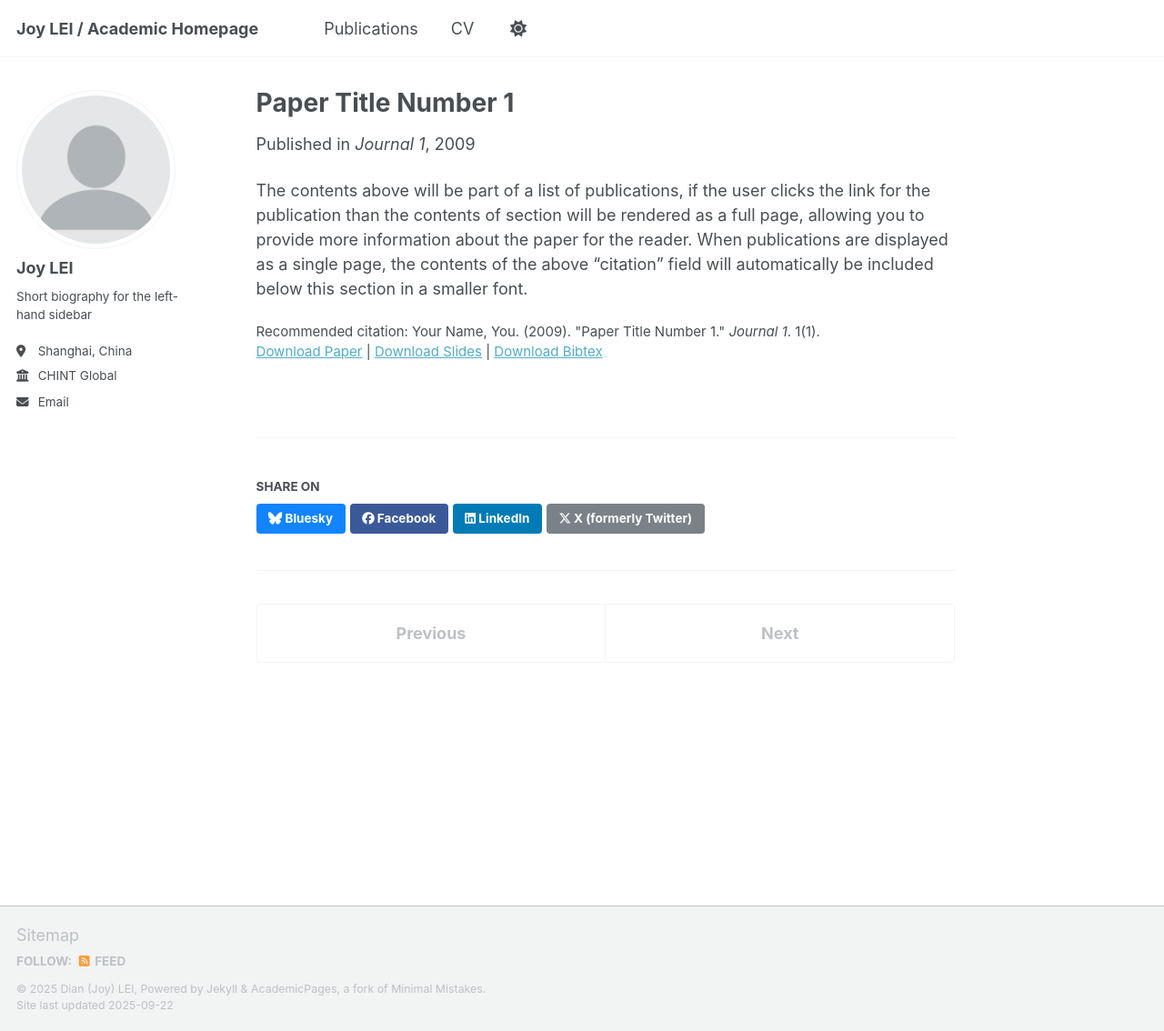
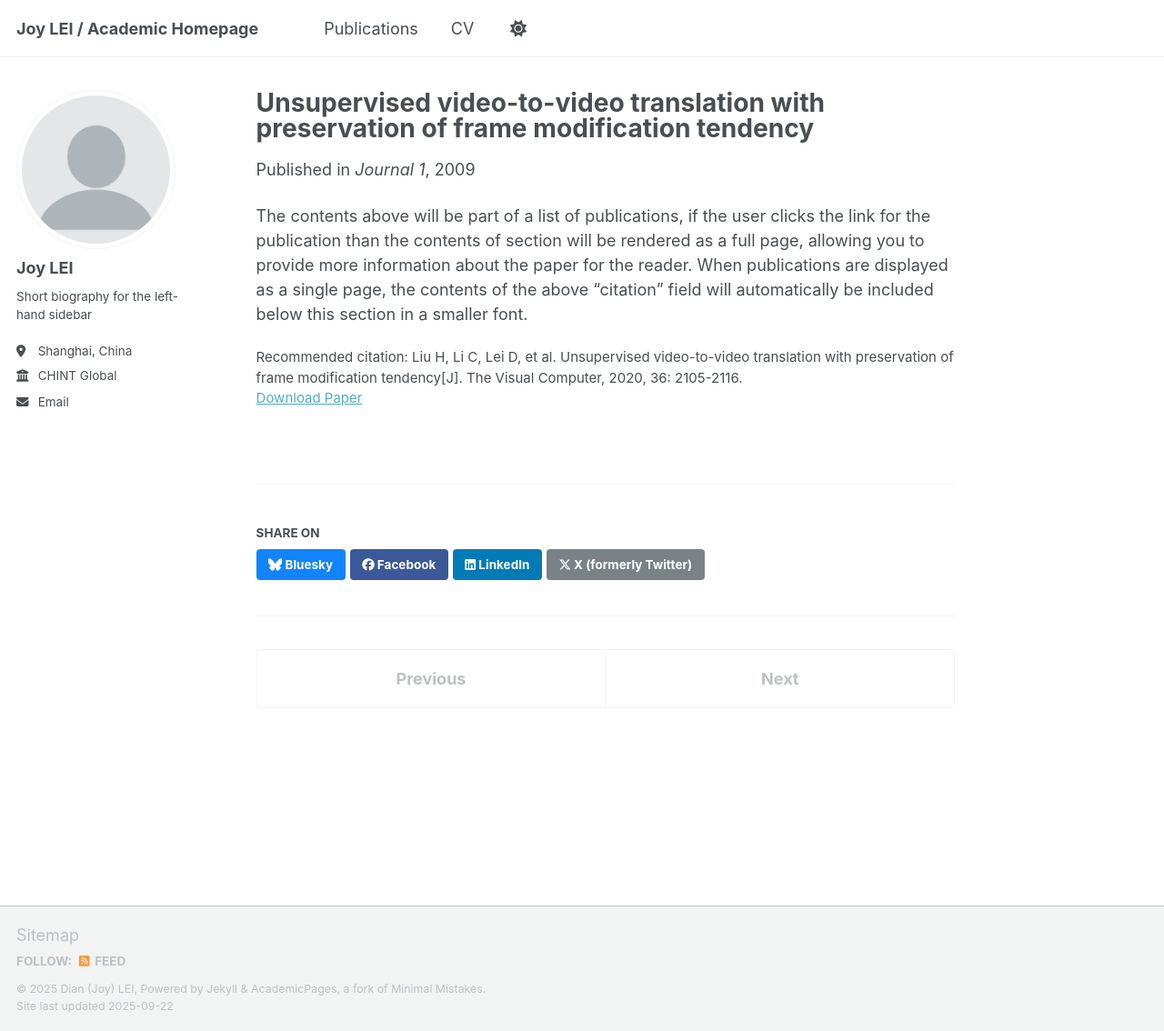
Before and after one commit to joy-lei/joy-lei.github.io, a Jekyll site: the page built from _publications/2009-10-01-paper-title-number-1.md, in a window 1280 px wide and 1134 px high. Shown: the whole window at 91% size. Built offline with Jekyll 4.4.1, drawn with Linux system fonts in a browser that asks for light colours; a script that is not in the unit is left out.

Commit message:
Update 2009-10-01-paper-title-number-1.md

```diff
--- a/_publications/2009-10-01-paper-title-number-1.md
+++ b/_publications/2009-10-01-paper-title-number-1.md
@@ -1,14 +1,12 @@
 ---
-title: "Paper Title Number 1"
+title: "Unsupervised video-to-video translation with preservation of frame modification tendency"
 collection: publications
 category: manuscripts
 permalink: /publication/2009-10-01-paper-title-number-1
 excerpt: 'This paper is about the number 1. The number 2 is left for future work.'
 date: 2009-10-01
 venue: 'Journal 1'
-slidesurl: 'http://academicpages.github.io/files/slides1.pdf'
-paperurl: 'http://academicpages.github.io/files/paper1.pdf'
-bibtexurl: 'http://academicpages.github.io/files/bibtex1.bib'
-citation: 'Your Name, You. (2009). &quot;Paper Title Number 1.&quot; <i>Journal 1</i>. 1(1).'
+paperurl: 'http://joy-lei.github.io/files/paper1.pdf'
+citation: 'Liu H, Li C, Lei D, et al. Unsupervised video-to-video translation with preservation of frame modification tendency[J]. The Visual Computer, 2020, 36: 2105-2116.'
 ---
 The contents above will be part of a list of publications, if the user clicks the link for the publication than the contents of section will be rendered as a full page, allowing you to provide more information about the paper for the reader. When publications are displayed as a single page, the contents of the above "citation" field will automatically be included below this section in a smaller font.
```
